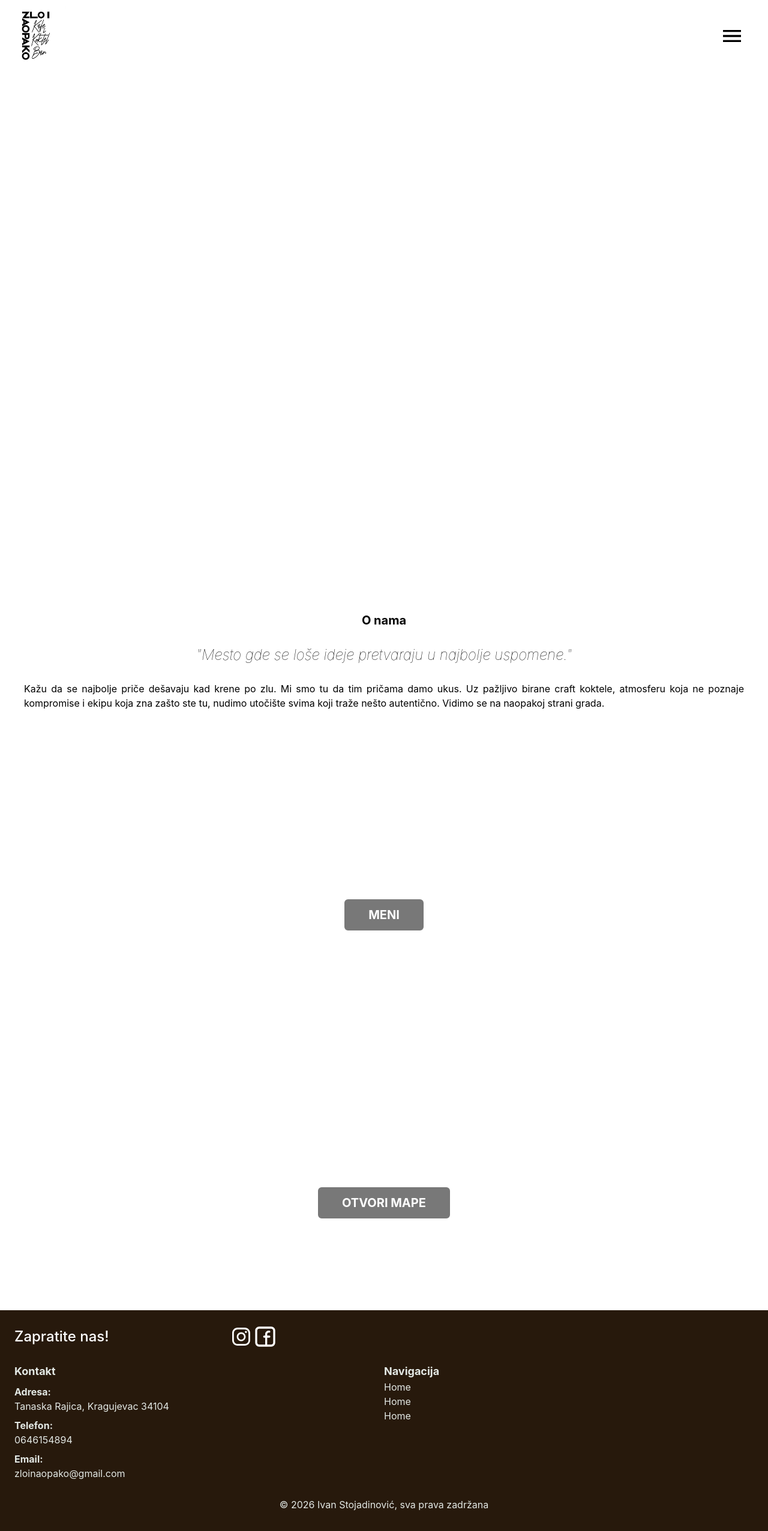
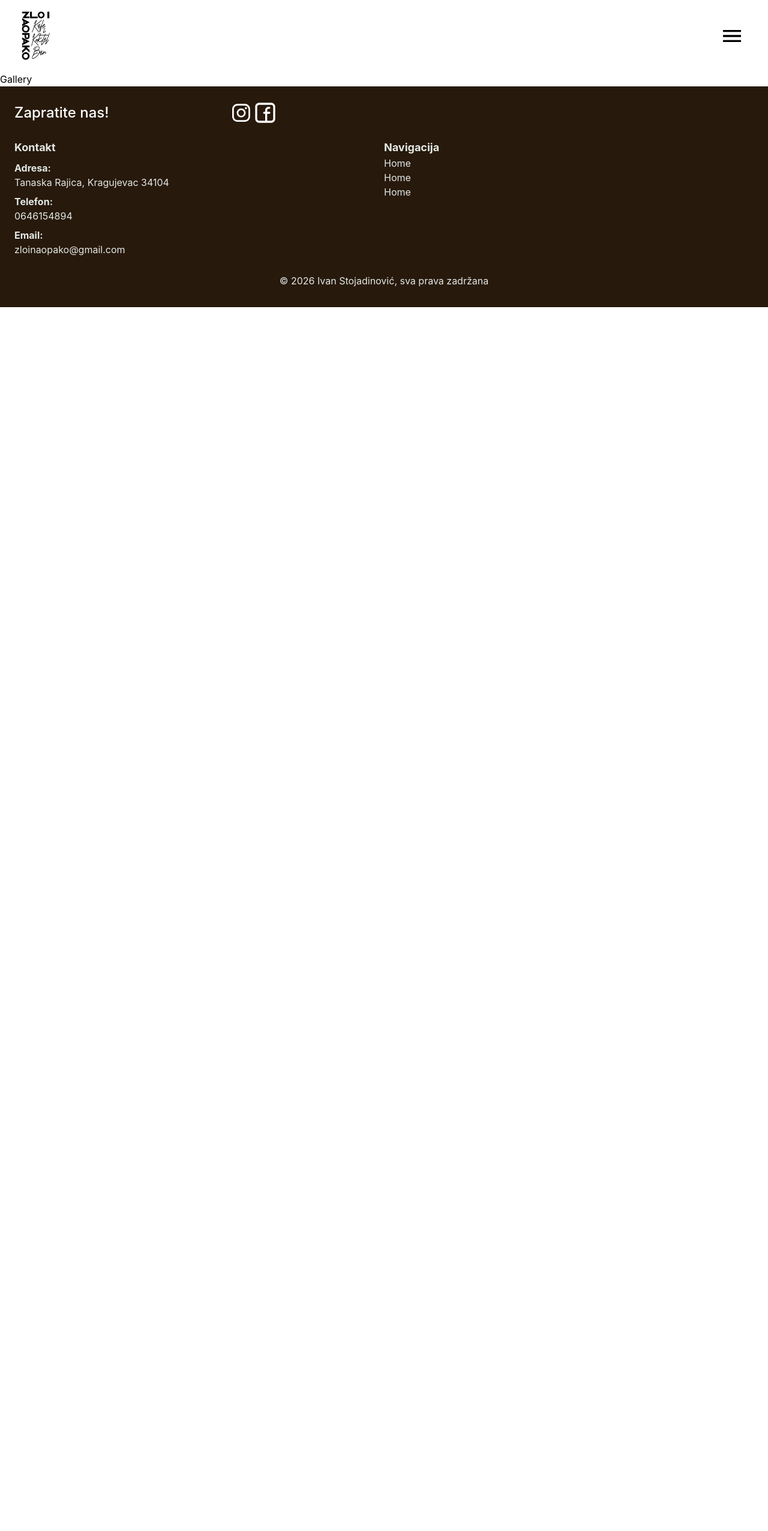
Before and after one commit to Ivan3342/zloinaopako, a React (Vite) app in the folder zlo-i-naopako/: page /gallery in a window 1280 px wide. Shown: the whole page at 60% size. After the commit the page ends 800 px from the top, so only its background shows below. Built offline with nearby package versions, Linux system fonts and the light colour scheme.

Commit message:
made header and footer into seperate components for reusability, created Home, Gallery and Menu pages

```diff
--- a/zlo-i-naopako/src/App.jsx
+++ b/zlo-i-naopako/src/App.jsx
@@ -1,101 +1,26 @@
 import { useState } from 'react'
-import "./app.css"
+import { Routes, Route } from 'react-router'
 import Header from './components/Header'
+import Footer from './components/Footer'
+import Home from './pages/Home'
+import Menu from './pages/Menu'
+import Gallery from './pages/Gallery'
+import './app.css'
 
 function App() {
 
   return (
     <>
       <Header></Header>
-      {/* <div id='menu' className='hidden z-999  bg-white h-[100vh] w-[100vw] p-10 flex flex-col justify-between items-end gap-10'>
-        <button onClick={toggleMenu}><img className='w-12 hover:cursor-pointer' src="src\assets\images\close_24dp_000000_FILL0_wght400_GRAD0_opsz24.svg" alt="" /></button>
-        <div className='flex flex-col items-center justify-center mx-auto my-auto'>
-          <a href="#" className='font-bold text-4xl p-1.5'>MENI</a>
-          <a href="#" className='font-bold text-4xl p-1.5'>O NAMA</a>
-          <a href="#" className='font-bold text-4xl p-1.5'>LOKACIJA</a>
-          <a href="#" className='font-bold text-4xl p-1.5'>GALERIJA</a>
-        </div>
-      </div>
 
-      <header className='bg-white flex items-center justify-between'>
-        <img src="src/assets/images/zlo_i_naopako_logo.webp" alt="Cafe Logo" className='w-25 m-2.5' />
-        <button id='menu-button' onClick={toggleMenu}>
-          <img src="src\assets\images\menu_24dp_000000_FILL0_wght400_GRAD0_opsz24.svg" alt="Menu" className='w-10 mr-10 hover:cursor-pointer' />
-        </button>
-      </header> */}
+      <Routes>
+        <Route path="/" element={<Home />} />
+        <Route path="/home" element={<Home />} />
+        <Route path="/menu" element={<Menu />} />
+        <Route path="/gallery" element={<Gallery />} />
+      </Routes>
 
-      <main>
-        {/* main */}
-        <div className='flex flex-col items-center justify-center p-10 bg-[url("\src\assets\images\pexels-fewmiracles-497047241-20011903(2).jpg")] bg-center bg-cover bg-no-repeat h-215 bg-opacity-50' >
-          <h1 className='text-center text-white text-2xl italic w-100'>Mesto gde se loše ideje pretvaraju u najbolje uspomene.</h1>
-        </div>
-        {/* about */}
-        <div className='p-10'>
-
-          <h1 className='text-xl font-bold text-center'>O nama</h1>
-          <h3 className='text-center m-7 font-thin text-2xl italic'>"Mesto gde se loše ideje pretvaraju u najbolje uspomene."</h3>
-          <p className='text-justify'>Kažu da se najbolje priče dešavaju kad krene po zlu. Mi smo tu da tim pričama damo ukus. Uz pažljivo birane craft koktele, atmosferu koja ne poznaje kompromise i ekipu koja zna zašto ste tu, nudimo utočište svima koji traže nešto autentično. Vidimo se na naopakoj strani grada.</p>
-
-        </div>
-        {/* menu */}
-        <div className='p-10 '>
-
-          <div className='flex flex-col gap-5 items-center justify-center p-10 h-100 rounded-xl bg-[url("\src\assets\images\695702762_18350917681214596_5360166206163605931_n.webp")] bg-no-repeat bg-cover'>
-            <h3 className='text-white text-lg'>MENI</h3>
-            <h1 className='text-white text-2xl font-medium'>Otkrijte našu ponudu</h1>
-            <div className='w-50 h-0.5 bg-white'></div>
-            <button className=' px-10 py-3 text-white font-bold text-xl border-white border-2 rounded-lg bg-[#00000087] cursor-pointer hover:bg-black transition-all hover:scale-105'>MENI</button>
-          </div>
-
-        </div>
-        {/* maps */}
-        <div className='p-10 '>
-
-          <div className='flex flex-col gap-5 items-center justify-center p-10 h-100 rounded-xl bg-[url("\src\assets\images\598579395_18330967441214596_7686038251437798307_n.webp")] bg-no-repeat bg-cover bg-center'>
-            <h3 className='text-white text-lg'>LOKACIJA</h3>
-            <h1 className='text-white text-2xl font-medium'>Saznajte kako doći do nas</h1>
-            <div className='w-50 h-0.5 bg-white'></div>
-            <button className=' px-10 py-3 text-white font-bold text-xl border-white border-2 rounded-lg bg-[#00000087] cursor-pointer hover:bg-black transition-all hover:scale-105'>OTVORI MAPE</button>
-          </div>
-
-        </div>
-
-
-      </main>
-
-      <footer className='bg-dark-coffee-900 text-dusty-olive-100 p-6'>
-
-        <div className='flex items-center gap-50'>
-          <h1 className='text-2xl font-medium text-white'>Zapratite nas!</h1>
-          <span className='flex items-center'>
-            <a href="#"><img className='w-10 hover:scale-110 transition-transform' src="src\assets\images\instagram-logo-facebook-2-svgrepo-com.svg" alt="Instagram Logo" /></a>
-            <a href="#"><img className='w-10 hover:scale-110 transition-transform' src="src\assets\images\facebook-svgrepo-com.svg" alt="Facebook Logo" /></a>
-          </span>
-        </div>
-
-        <div className='grid grid-cols-2 col mt-6'>
-          <div>
-            <h2 className='text-lg font-bold'>Kontakt</h2>
-            <ul>
-              <li><p className='mt-2'><span className='font-bold'>Adresa:</span><br />Tanaska Rajica, Kragujevac 34104</p></li>
-              <li><p className='mt-2'><span className='font-bold'>Telefon:</span><br />0646154894</p></li>
-              <li><p className='mt-2'><span className="font-bold">Email:</span><br />zloinaopako@gmail.com</p></li>
-            </ul>
-          </div>
-
-          <div>
-            <h2 className='text-lg font-bold'>Navigacija</h2>
-            <ul>
-              <li><a href="">Home</a></li>
-              <li><a href="">Home</a></li>
-              <li><a href="">Home</a></li>
-            </ul>
-          </div>
-        </div>
-
-        <h3 className='text-center mt-7 mb-2'>&copy; 2026 Ivan Stojadinović, sva prava zadržana</h3>
-
-      </footer>
+      <Footer></Footer>
     </>
   )
 }
--- /dev/null
+++ b/zlo-i-naopako/src/components/Footer.jsx
@@ -0,0 +1,43 @@
+import React from 'react'
+
+function Footer() {
+  return (
+    <>
+    <footer className='bg-dark-coffee-900 text-dusty-olive-100 p-6'>
+
+        <div className='flex items-center gap-50'>
+          <h1 className='text-2xl font-medium text-white'>Zapratite nas!</h1>
+          <span className='flex items-center'>
+            <a href="#"><img className='w-10 hover:scale-110 transition-transform' src="src\assets\images\instagram-logo-facebook-2-svgrepo-com.svg" alt="Instagram Logo" /></a>
+            <a href="#"><img className='w-10 hover:scale-110 transition-transform' src="src\assets\images\facebook-svgrepo-com.svg" alt="Facebook Logo" /></a>
+          </span>
+        </div>
+
+        <div className='grid grid-cols-2 col mt-6'>
+          <div>
+            <h2 className='text-lg font-bold'>Kontakt</h2>
+            <ul>
+              <li><p className='mt-2'><span className='font-bold'>Adresa:</span><br />Tanaska Rajica, Kragujevac 34104</p></li>
+              <li><p className='mt-2'><span className='font-bold'>Telefon:</span><br />0646154894</p></li>
+              <li><p className='mt-2'><span className="font-bold">Email:</span><br />zloinaopako@gmail.com</p></li>
+            </ul>
+          </div>
+
+          <div>
+            <h2 className='text-lg font-bold'>Navigacija</h2>
+            <ul>
+              <li><a href="">Home</a></li>
+              <li><a href="">Home</a></li>
+              <li><a href="">Home</a></li>
+            </ul>
+          </div>
+        </div>
+
+        <h3 className='text-center mt-7 mb-2'>&copy; 2026 Ivan Stojadinović, sva prava zadržana</h3>
+
+      </footer>
+      </>
+  )
+}
+
+export default Footer
--- a/zlo-i-naopako/src/components/Header.jsx
+++ b/zlo-i-naopako/src/components/Header.jsx
@@ -1,5 +1,6 @@
 import React from 'react'
-import "../app.css"
+import '../app.css'
+import { NavLink } from 'react-router';
 
 function Header() {
 
@@ -14,10 +15,10 @@ function Header() {
     <div id='menu' className='hidden z-999  bg-white h-[100vh] w-[100vw] p-10 flex flex-col justify-between items-end gap-10'>
         <button onClick={toggleMenu}><img className='w-12 hover:cursor-pointer' src="src\assets\images\close_24dp_000000_FILL0_wght400_GRAD0_opsz24.svg" alt="" /></button>
         <div className='flex flex-col items-center justify-center mx-auto my-auto'>
-          <a href="#" className='font-bold text-4xl p-1.5'>MENI</a>
-          <a href="#" className='font-bold text-4xl p-1.5'>O NAMA</a>
-          <a href="#" className='font-bold text-4xl p-1.5'>LOKACIJA</a>
-          <a href="#" className='font-bold text-4xl p-1.5'>GALERIJA</a>
+          <NavLink onClick={toggleMenu} to="/" className='font-bold text-4xl p-1.5'>POCETNA</NavLink>
+          <NavLink onClick={toggleMenu} to="/menu" className='font-bold text-4xl p-1.5'>MENI</NavLink>
+          <NavLink onClick={toggleMenu} to="#" className='font-bold text-4xl p-1.5'>LOKACIJA</NavLink>
+          <NavLink onClick={toggleMenu} to="/gallery" className='font-bold text-4xl p-1.5'>GALERIJA</NavLink>
         </div>
       </div>
 
--- a/zlo-i-naopako/src/main.jsx
+++ b/zlo-i-naopako/src/main.jsx
@@ -1,10 +1,13 @@
 import { StrictMode } from 'react'
 import { createRoot } from 'react-dom/client'
+import { BrowserRouter } from 'react-router'
 import "./app.css";
 import App from './App.jsx'
 
 createRoot(document.getElementById('root')).render(
   <StrictMode>
-    <App />
+    <BrowserRouter>
+      <App />
+    </BrowserRouter>
   </StrictMode>,
 )
--- /dev/null
+++ b/zlo-i-naopako/src/pages/Gallery.jsx
@@ -0,0 +1,9 @@
+import React from 'react'
+
+function Gallery() {
+  return (
+    <div>Gallery</div>
+  )
+}
+
+export default Gallery
--- /dev/null
+++ b/zlo-i-naopako/src/pages/Home.jsx
@@ -0,0 +1,49 @@
+import { NavLink } from 'react-router'
+import '../app.css'
+
+function Home() {
+  return (
+    <>
+    <main>
+        {/* main */}
+        <div className='flex flex-col items-center justify-center p-10 bg-[url("\src\assets\images\pexels-fewmiracles-497047241-20011903(2).jpg")] bg-center bg-cover bg-no-repeat h-215 bg-opacity-50' >
+          <h1 className='text-center text-white text-2xl italic w-100'>Mesto gde se loše ideje pretvaraju u najbolje uspomene.</h1>
+        </div>
+        {/* about */}
+        <div className='p-10'>
+
+          <h1 className='text-xl font-bold text-center'>O nama</h1>
+          <h3 className='text-center m-7 font-thin text-2xl italic'>"Mesto gde se loše ideje pretvaraju u najbolje uspomene."</h3>
+          <p className='text-justify'>Kažu da se najbolje priče dešavaju kad krene po zlu. Mi smo tu da tim pričama damo ukus. Uz pažljivo birane craft koktele, atmosferu koja ne poznaje kompromise i ekipu koja zna zašto ste tu, nudimo utočište svima koji traže nešto autentično. Vidimo se na naopakoj strani grada.</p>
+
+        </div>
+        {/* menu */}
+        <div className='p-10 '>
+
+          <div className='flex flex-col gap-5 items-center justify-center p-10 h-100 rounded-xl bg-[url("\src\assets\images\695702762_18350917681214596_5360166206163605931_n.webp")] bg-no-repeat bg-cover'>
+            <h3 className='text-white text-lg'>MENI</h3>
+            <h1 className='text-white text-2xl font-medium'>Otkrijte našu ponudu</h1>
+            <div className='w-50 h-0.5 bg-white'></div>
+            <NavLink to="/menu" className=' px-10 py-3 text-white font-bold text-xl border-white border-2 rounded-lg bg-[#00000087] cursor-pointer hover:bg-black transition-all hover:scale-105'>MENI</NavLink>
+          </div>
+
+        </div>
+        {/* maps */}
+        <div className='p-10 '>
+
+          <div className='flex flex-col gap-5 items-center justify-center p-10 h-100 rounded-xl bg-[url("\src\assets\images\598579395_18330967441214596_7686038251437798307_n.webp")] bg-no-repeat bg-cover bg-center'>
+            <h3 className='text-white text-lg'>LOKACIJA</h3>
+            <h1 className='text-white text-2xl font-medium'>Saznajte kako doći do nas</h1>
+            <div className='w-50 h-0.5 bg-white'></div>
+            <a href='#' className=' px-10 py-3 text-white font-bold text-xl border-white border-2 rounded-lg bg-[#00000087] cursor-pointer hover:bg-black transition-all hover:scale-105'>OTVORI MAPE</a>
+          </div>
+
+        </div>
+
+
+      </main>
+    </>
+  )
+}
+
+export default Home
--- /dev/null
+++ b/zlo-i-naopako/src/pages/Menu.jsx
@@ -0,0 +1,9 @@
+import React from 'react'
+
+function Menu() {
+  return (
+    <div>Menu</div>
+  )
+}
+
+export default Menu
```
